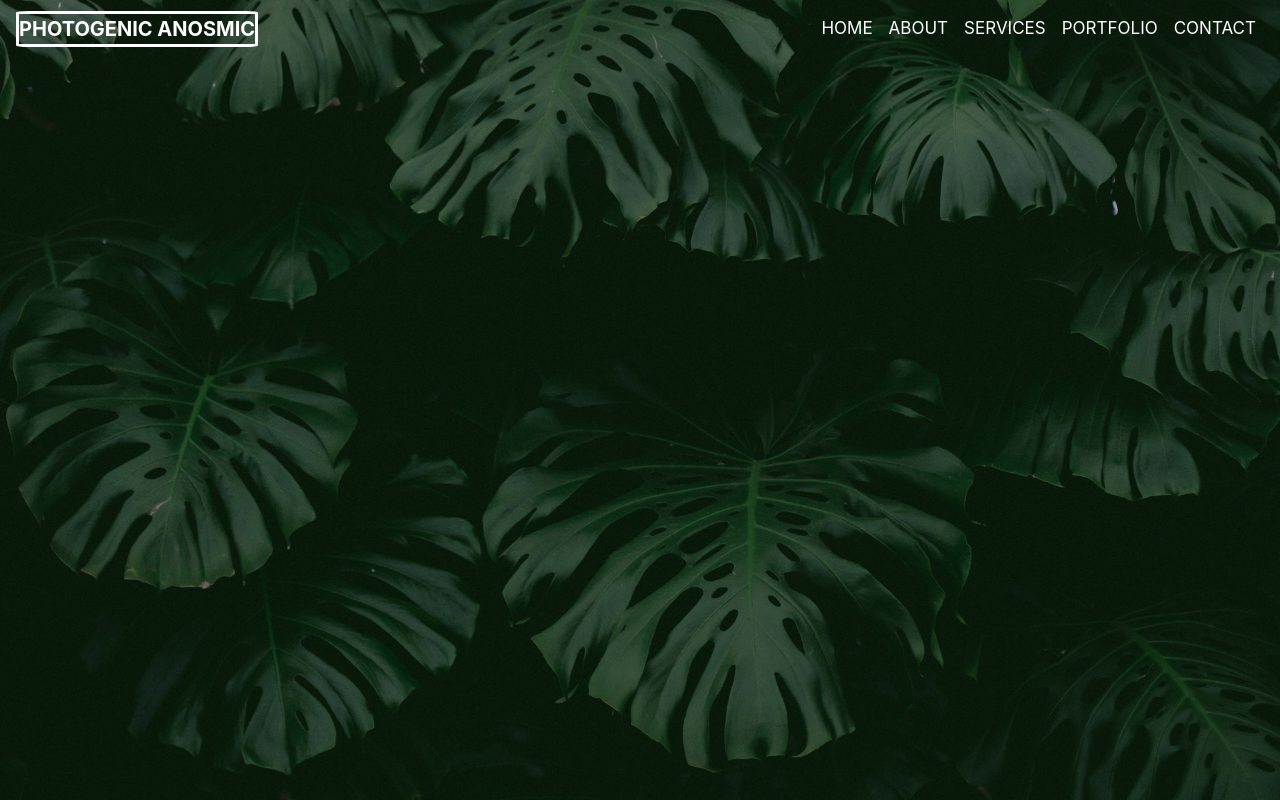
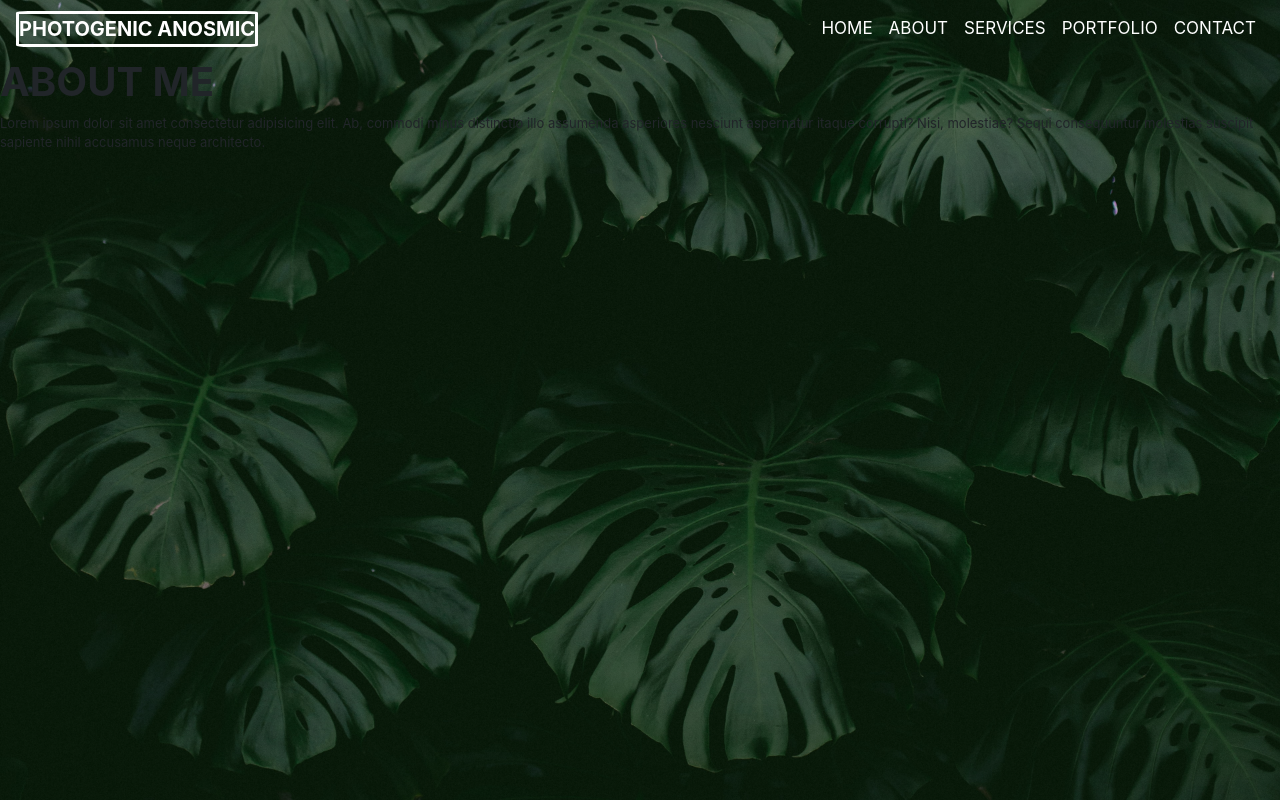
Before and after one commit to oyesa/photography-portfolio, a plain HTML site: page about.html in a window 1280 px wide. Drawn offline with nearby package versions, Linux system fonts and the light colour scheme.

Commit message:
add description to about me section

```diff
--- a/about.html
+++ b/about.html
@@ -55,6 +55,14 @@
       </div>
     </nav>
 
+    <!--about setion-->
+
+    <div class="text-box">
+      <h1><strong>ABOUT ME</strong></h1>
+      <P>Lorem ipsum dolor sit amet consectetur adipisicing elit. Ab, commodi minus distinctio illo assumenda asperiores nesciunt aspernatur itaque corrupti? Nisi, molestiae? Sequi consequuntur molestias suscipit sapiente nihil accusamus neque architecto.
+      </P>
+    </div>
+
     <!-- Optional JavaScript -->
     <!-- jQuery first, then Popper.js, then Bootstrap JS -->
     <script src="https://code.jquery.com/jquery-3.3.1.slim.min.js" integrity="sha384-q8i/X+965DzO0rT7abK41JStQIAqVgRVzpbzo5smXKp4YfRvH+8abtTE1Pi6jizo" crossorigin="anonymous"></script>
```
